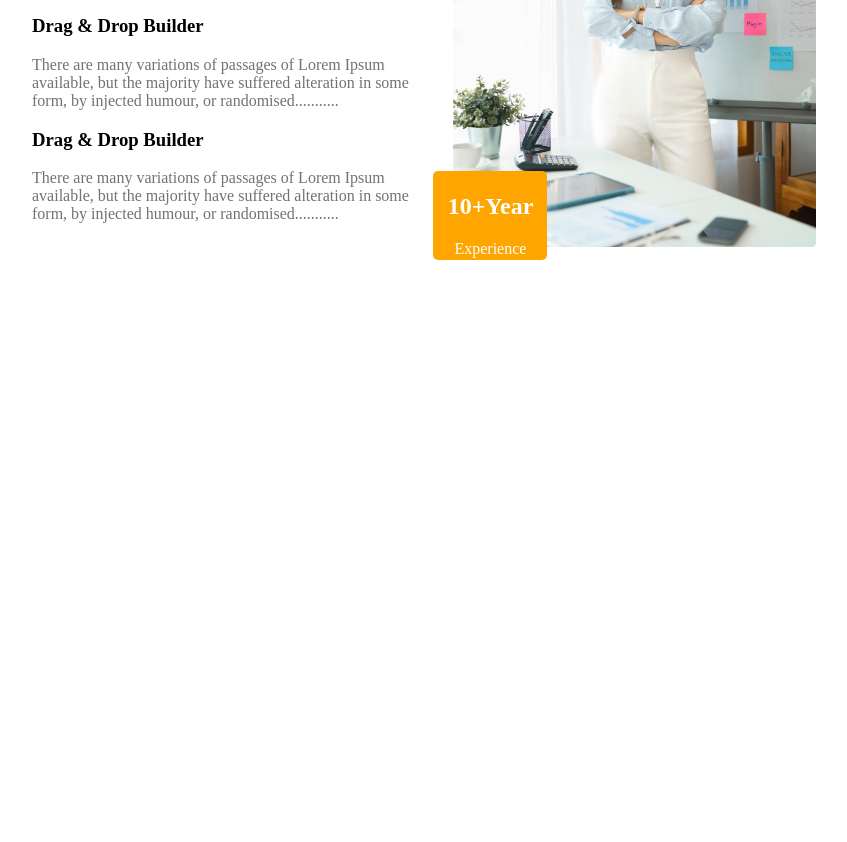
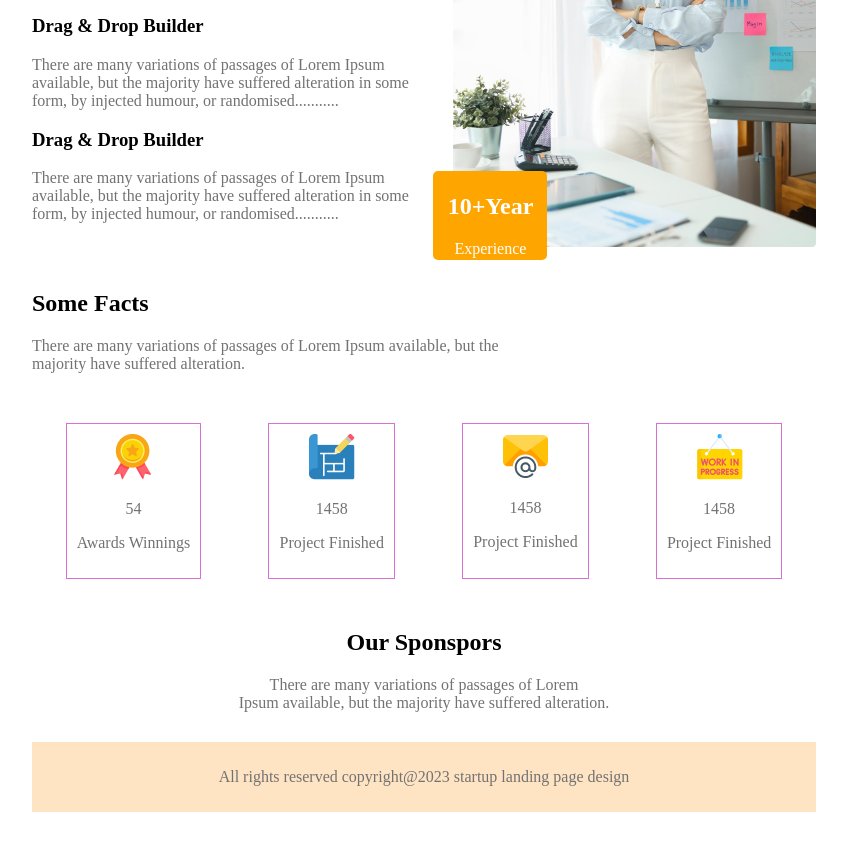
Before and after one commit to palashweb-7/responsibe-module-nine, a plain HTML site: page index.html in a window 1280 px wide. Shown: the part 1714-2556 px from the top of the page, without its empty margins (216-1063 px from the left). Before the commit the page ends 2004 px from the top, so only its background shows below. Drawn offline with Linux system fonts and the light colour scheme.

Commit message:
last section

```diff
--- a/css/style.css
+++ b/css/style.css
@@ -44,7 +44,7 @@ nav li a{
 
 /* nav style end */
 
-.banner-title-section  {
+.banner-title-section , .Some-Facts-2 {
     max-width: 800px;
     text-align: center;
     /* line-height: 100%; */
@@ -122,7 +122,39 @@ span{
     padding: 0;
 }
 
+
+/*  .Some-Facts */
+
+.Some-Facts{
+    margin: 20px 240px;
+    padding-right: 300px;
+}
+
+/* icons  */
+.icons-container{
+    display: flex;
+    margin: 50px 240px;
+    justify-content: space-around;
+
+}
+.icon{
+    text-align: center;
+    border: 0.5px solid orchid;
+    padding: 10px;
+}
+
+.footer{
+    background-color: bisque;
+    margin:30px 240px;
+    align-items: center;
+    text-align: center;
+    padding: 10px 0;
+}
+
 /* media queri */
+
+
+
 
 @media screen and (max-width:576px){
     nav{
@@ -168,3 +200,11 @@ span{
         padding: 20px 30px;
     }
 }
+
+@media screen and (max-width:576px) {
+    .icons-container , .Some-Facts, .footer{
+        flex-direction: column;
+        padding: 0;
+        margin: 0;
+    }
+}
--- a/index.html
+++ b/index.html
@@ -79,9 +79,44 @@
                 </div>
             </div>
         </div>
+
+        <!-- Some Facts -->
+
+        <div class="Some-Facts">
+            <h2>Some Facts</h2>
+            <p>There are many variations of passages of Lorem Ipsum available, but the majority have suffered alteration.</p>
+        </div>
+
+        <div class="icons-container">
+            <div class="icon">
+                <img src="icons/ribon.png" alt="">
+                <p>54</p>
+                <p>Awards Winnings</p>
+            </div>
+            <div class="icon">
+                <img src="icons/projects.png" alt="">
+                <p>1458</p>
+                <p>Project Finished</p>
+            </div>
+            <div class="icon">
+                <img src="icons/email.png" alt="">
+                <p>1458</p>
+                <p>Project Finished</p>
+            </div>
+            <div class="icon">
+                <img src="icons/customers.png" alt="">
+                <p>1458</p>
+                <p>Project Finished</p>
+            </div>
+        </div>
+
+        <div class="Some-Facts-2">
+            <h2>Our Sponspors</h2>
+            <p>There are many variations of passages of Lorem  <br>Ipsum available, but the majority have suffered alteration.</p>
+        </div>
     </main>
     <footer>
-
+        <div class="footer"><p>All rights reserved copyright@2023 startup landing page design</p></div>
     </footer>
 </body>
 </html>
```
